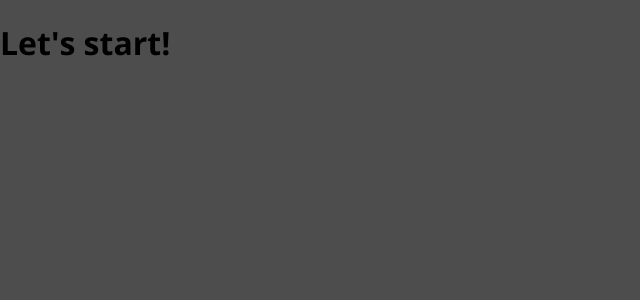
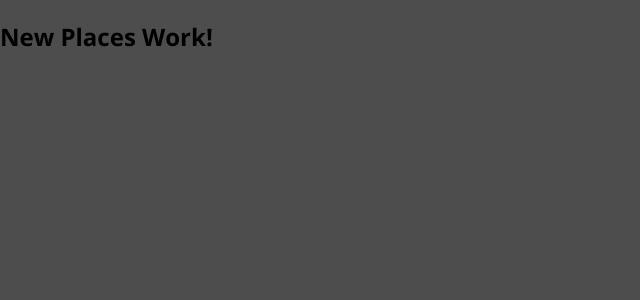
Before and after one commit to matthewdoles/mern-fullstack-course, a React (Create React App) app in the folder react-frontend/: page /places/new in a window 1280 px wide. Shown: the top 300 px of the page, without its empty margins (0-640 px from the left). Built offline with nearby package versions, Linux system fonts and the light colour scheme.

Commit message:
5.2 - Starting Pages & Setup

```diff
--- a/react-frontend/package.json
+++ b/react-frontend/package.json
@@ -5,6 +5,7 @@
   "dependencies": {
     "react": "^16.11.0",
     "react-dom": "^16.11.0",
+    "react-router-dom": "^5.1.2",
     "react-scripts": "3.2.0"
   },
   "scripts": {
--- a/react-frontend/src/App.js
+++ b/react-frontend/src/App.js
@@ -1,7 +1,28 @@
 import React from 'react';
+import {
+  BrowserRouter as Router,
+  Route,
+  Redirect,
+  Switch
+} from 'react-router-dom';
 
-function App() {
-  return <h1>Let's start!</h1>;
-}
+import Users from './user/pages/Users';
+import NewPlace from './places/pages/NewPlace';
+
+const App = () => {
+  return (
+    <Router>
+      <Switch>
+        <Route path="/" exact>
+          <Users />
+        </Route>
+        <Route path="/places/new" exact>
+          <NewPlace />
+        </Route>
+        <Redirect to="/" />
+      </Switch>
+    </Router>
+  );
+};
 
 export default App;
--- /dev/null
+++ b/react-frontend/src/places/pages/NewPlace.js
@@ -0,0 +1,7 @@
+import React from 'react';
+
+const NewPlace = () => {
+  return <h2>New Places Work!</h2>;
+};
+
+export default NewPlace;
--- /dev/null
+++ b/react-frontend/src/user/pages/Users.js
@@ -0,0 +1,7 @@
+import React from 'react';
+
+const Users = () => {
+  return <h2>Users Works!</h2>;
+};
+
+export default Users;
```
Also changed, not shown: 1 other file (tests, documents, lock files or other folders).
